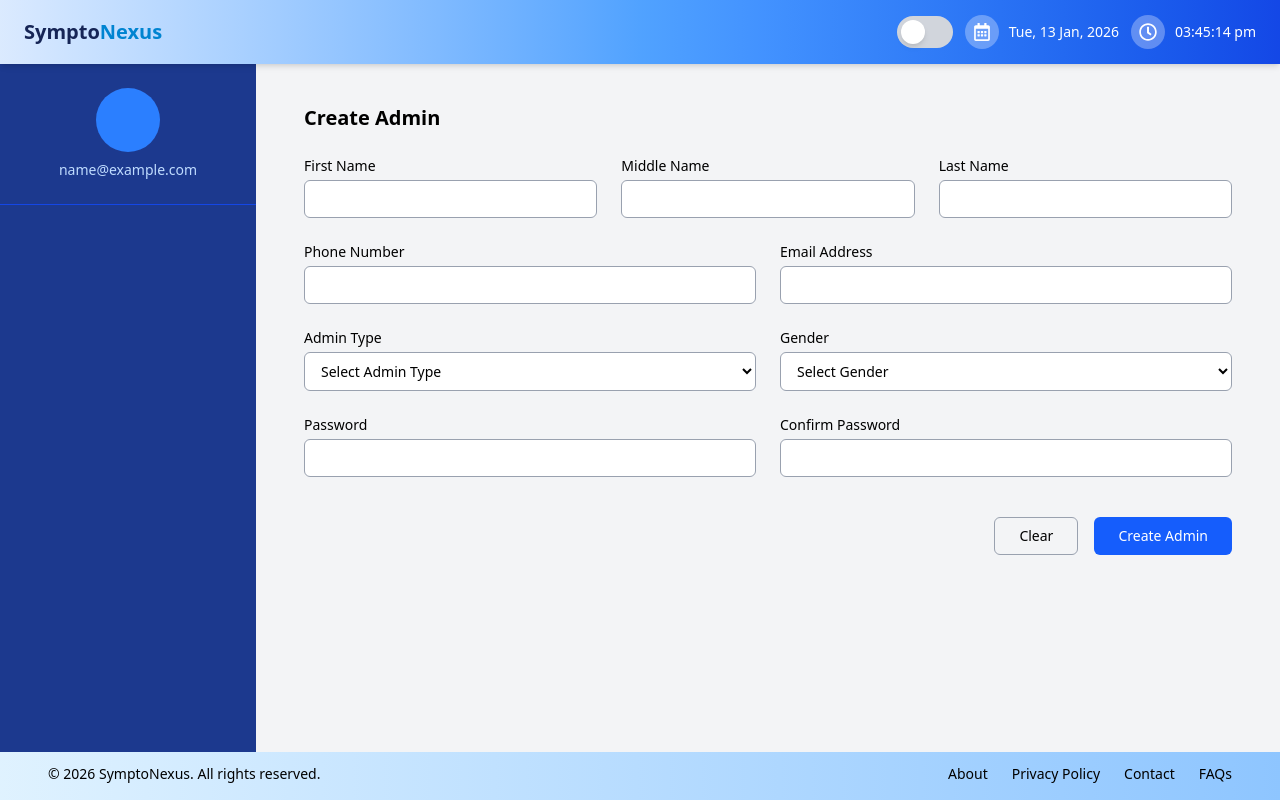
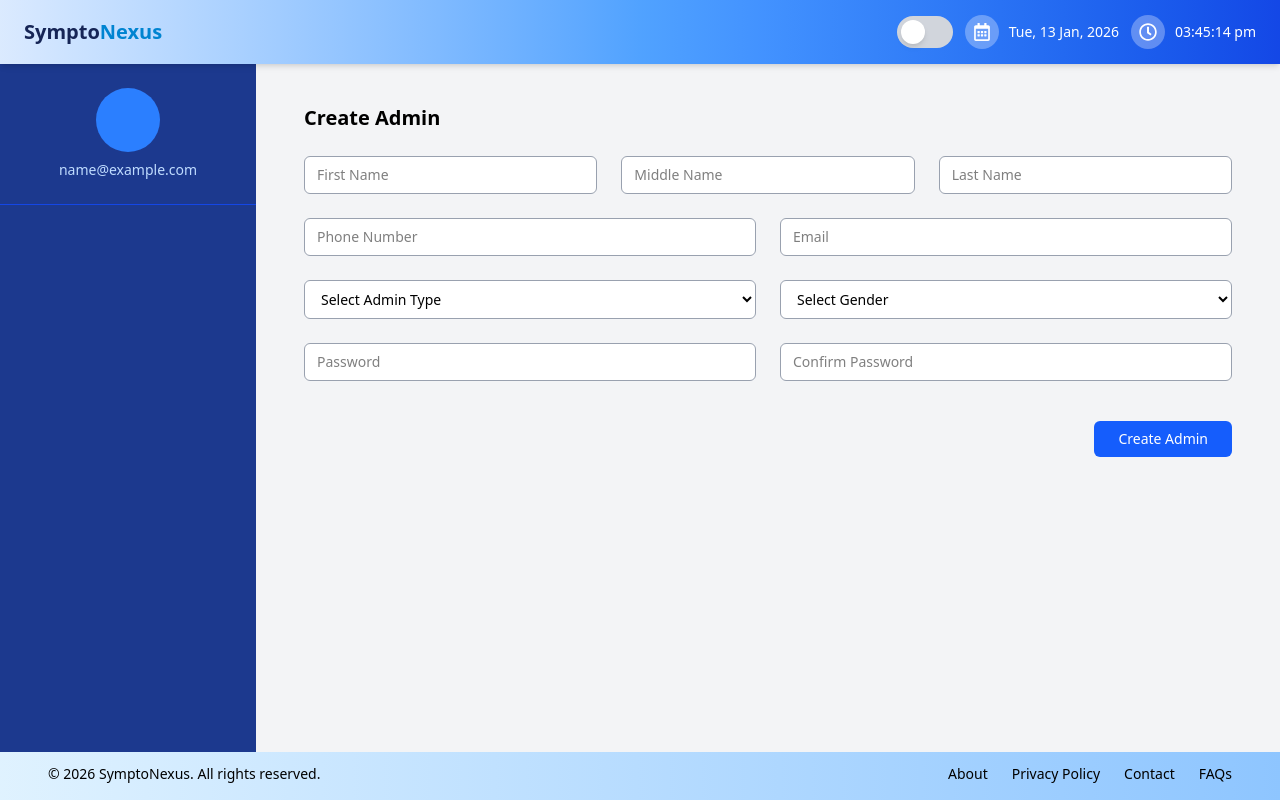
Before and after one commit to Shreya-das2002/final-year-project, a React (Vite) app: page /admin/create_admin in a window 1280 px wide. Built offline with nearby package versions, Linux system fonts and the light colour scheme; sample sign-in values are in the browser's storage.

Commit message:
created admin update

```diff
--- a/src/Environment.ts
+++ b/src/Environment.ts
@@ -306,7 +306,8 @@ export const urls ={
   baseUrl : 'http://localhost:4000/api/',
   loginUrl :'auth/login',
   signupUrl : 'auth/signup',
-  profileurl : 'patient/profile'
+  profileurl : 'patient/profile',
+  createAdminUrl: 'admin/create'
 }
 
 
--- a/src/Screen/Admin/Create Admin/index.tsx
+++ b/src/Screen/Admin/Create Admin/index.tsx
@@ -1,6 +1,13 @@
 import React, { useState } from "react";
+import { useDispatch } from "react-redux";
+import { toast } from "react-hot-toast";
+
+import { createAdminApi } from "../../../services/createAdminApi";
+import { addAdmin } from "../../../../store/slices/adminSlice";
 
 const CreateAdmin = () => {
+  const dispatch = useDispatch();
+
   const [form, setForm] = useState({
     firstName: "",
     middleName: "",
@@ -13,22 +20,96 @@ const CreateAdmin = () => {
     confirmPassword: "",
   });
 
+  const [loading, setLoading] = useState(false);
+
+  /* ================= HANDLERS ================= */
+
   const handleChange = (
     e: React.ChangeEvent<HTMLInputElement | HTMLSelectElement>
   ) => {
     setForm({ ...form, [e.target.name]: e.target.value });
   };
 
-  const handleSubmit = (e: React.FormEvent) => {
+  const mapAdminType = (value: string): number | undefined => {
+    if (value === "Super Admin") return 1;
+    if (value === "Standard Admin") return 2;
+    if (value === "Guest Admin") return 3;
+    return undefined;
+  };
+
+  const mapGender = (value: string): number | undefined => {
+    if (value === "Male") return 1;
+    if (value === "Female") return 2;
+    if (value === "Other") return 3;
+    return undefined;
+  };
+
+  /* ================= SUBMIT ================= */
+
+  const handleSubmit = async (e: React.FormEvent) => {
     e.preventDefault();
 
+    // password validation (same pattern as signup)
     if (form.password !== form.confirmPassword) {
-      alert("Password and Confirm Password must match");
+      toast.error("Password and Confirm Password must match");
       return;
     }
 
-    console.log(form);
+    // resolve required values FIRST
+    const adminTypeValue = mapAdminType(form.adminType);
+    const genderValue = mapGender(form.gender);
+
+    // admin type is REQUIRED
+    if (!adminTypeValue) {
+      toast.error("Please select Admin Type");
+      return;
+    }
+
+    const payload = {
+      first_name: form.firstName,
+      middle_name: form.middleName || undefined,
+      last_name: form.lastName,
+      phone_no: form.phone,
+      email: form.email,
+      admin_type: adminTypeValue, // now always number
+      gender: genderValue,         // optional
+      password: form.password,
     };
+
+    setLoading(true);
+
+    try {
+      const res = await createAdminApi(payload);
+
+      if (res.data.success) {
+        // store in redux (same style as auth/profile)
+        dispatch(addAdmin(res.data.data));
+
+        toast.success("Admin created successfully");
+
+        // reset form
+        setForm({
+          firstName: "",
+          middleName: "",
+          lastName: "",
+          phone: "",
+          email: "",
+          adminType: "",
+          gender: "",
+          password: "",
+          confirmPassword: "",
+        });
+      } else {
+        toast.error(res.data.message || "Failed to create admin");
+      }
+    } catch {
+      toast.error("Something went wrong");
+    } finally {
+      setLoading(false);
+    }
+  };
+
+  /* ================= UI ================= */
 
   const inputClass =
     "w-full rounded-md border border-gray-400 px-3 py-2 text-sm " +
@@ -41,69 +122,50 @@ const CreateAdmin = () => {
       <form className="space-y-6" onSubmit={handleSubmit}>
         {/* PERSONAL DETAILS */}
         <div className="grid grid-cols-1 md:grid-cols-3 gap-6">
-          <div>
-            <label className="block text-sm font-medium mb-1">First Name</label>
           <input
             name="firstName"
             value={form.firstName}
             onChange={handleChange}
             className={inputClass}
+            placeholder="First Name"
           />
-          </div>
-
-          <div>
-            <label className="block text-sm font-medium mb-1">Middle Name</label>
           <input
             name="middleName"
             value={form.middleName}
             onChange={handleChange}
             className={inputClass}
+            placeholder="Middle Name"
           />
-          </div>
-
-          <div>
-            <label className="block text-sm font-medium mb-1">Last Name</label>
           <input
             name="lastName"
             value={form.lastName}
             onChange={handleChange}
             className={inputClass}
+            placeholder="Last Name"
           />
-          </div>
         </div>
 
         {/* CONTACT DETAILS */}
         <div className="grid grid-cols-1 md:grid-cols-2 gap-6">
-          <div>
-            <label className="block text-sm font-medium mb-1">
-              Phone Number
-            </label>
           <input
             name="phone"
             value={form.phone}
             onChange={handleChange}
             className={inputClass}
+            placeholder="Phone Number"
           />
-          </div>
-
-          <div>
-            <label className="block text-sm font-medium mb-1">
-              Email Address
-            </label>
           <input
             type="email"
             name="email"
             value={form.email}
             onChange={handleChange}
             className={inputClass}
+            placeholder="Email"
           />
-          </div>
         </div>
 
         {/* ROLE DETAILS */}
         <div className="grid grid-cols-1 md:grid-cols-2 gap-6">
-          <div>
-            <label className="block text-sm font-medium mb-1">Admin Type</label>
           <select
             name="adminType"
             value={form.adminType}
@@ -112,13 +174,10 @@ const CreateAdmin = () => {
           >
             <option value="">Select Admin Type</option>
             <option>Super Admin</option>
-              <option>Admin</option>
-              <option>Sub Admin</option>
+            <option>Standard Admin</option>
+            <option>Guest Admin</option>
           </select>
-          </div>
 
-          <div>
-            <label className="block text-sm font-medium mb-1">Gender</label>
           <select
             name="gender"
             value={form.gender}
@@ -131,62 +190,35 @@ const CreateAdmin = () => {
             <option>Other</option>
           </select>
         </div>
-        </div>
 
         {/* SECURITY */}
         <div className="grid grid-cols-1 md:grid-cols-2 gap-6">
-          <div>
-            <label className="block text-sm font-medium mb-1">Password</label>
           <input
             type="password"
             name="password"
             value={form.password}
             onChange={handleChange}
             className={inputClass}
+            placeholder="Password"
           />
-          </div>
-
-          <div>
-            <label className="block text-sm font-medium mb-1">
-              Confirm Password
-            </label>
           <input
             type="password"
             name="confirmPassword"
             value={form.confirmPassword}
             onChange={handleChange}
             className={inputClass}
+            placeholder="Confirm Password"
           />
-          </div>
         </div>
 
         {/* ACTIONS */}
         <div className="flex justify-end gap-4 pt-4">
           <button
-            type="reset"
-            onClick={() =>
-              setForm({
-                firstName: "",
-                middleName: "",
-                lastName: "",
-                phone: "",
-                email: "",
-                adminType: "",
-                gender: "",
-                password: "",
-                confirmPassword: "",
-              })
-            }
-            className="px-6 py-2 border border-gray-400 rounded-md text-sm"
-          >
-            Clear
-          </button>
-
-          <button
             type="submit"
+            disabled={loading}
             className="px-6 py-2 bg-blue-600 text-white rounded-md text-sm hover:bg-blue-700"
           >
-            Create Admin
+            {loading ? "Creating..." : "Create Admin"}
           </button>
         </div>
       </form>
--- /dev/null
+++ b/src/services/createAdminApi.ts
@@ -0,0 +1,23 @@
+import { urls } from "../Environment";
+import { API } from "./api";
+
+/* ---------- Payload Type ---------- */
+
+export interface CreateAdminPayload {
+  first_name: string;
+  middle_name?: string;
+  last_name: string;
+  email: string;
+  phone_no: string;
+  admin_type: number;   // 1,2,3
+  gender?: number;      // domain_lookup value
+  password: string;
+}
+
+/* ---------- API Call ---------- */
+
+export const createAdminApi = (data: CreateAdminPayload) => {
+  return API.post(urls.createAdminUrl, data, {
+    validateStatus: () => true, // accept all status codes
+  });
+};
--- /dev/null
+++ b/store/slices/adminSlice.ts
@@ -0,0 +1,64 @@
+import { createSlice } from "@reduxjs/toolkit";
+import type { PayloadAction } from "@reduxjs/toolkit";
+
+/* ================= ADMIN TYPES ================= */
+
+interface Admin {
+  admin_user_id: number;
+  first_name: string;
+  middle_name: string | null;
+  last_name: string;
+  email: string;
+  phone_no: string;
+  gender: number | null;
+  user_type: number;
+  status?: string;
+}
+
+/* ================= ADMIN STATE ================= */
+
+interface AdminState {
+  admins: Admin[];
+}
+
+/* ================= INITIAL STATE ================= */
+
+const initialState: AdminState = {
+  admins: [],
+};
+
+/* ================= SLICE ================= */
+
+const adminSlice = createSlice({
+  name: "admin",
+  initialState,
+  reducers: {
+    addAdmin(
+      state,
+      action: PayloadAction<Admin>
+    ) {
+      state.admins.push(action.payload);
+    },
+
+    setAdmins(
+      state,
+      action: PayloadAction<Admin[]>
+    ) {
+      state.admins = action.payload;
+    },
+
+    clearAdmins(state) {
+      state.admins = [];
+    },
+  },
+});
+
+/* ================= EXPORTS ================= */
+
+export const {
+  addAdmin,
+  setAdmins,
+  clearAdmins,
+} = adminSlice.actions;
+
+export default adminSlice.reducer;
--- a/store/store.ts
+++ b/store/store.ts
@@ -1,9 +1,12 @@
 import { configureStore } from "@reduxjs/toolkit";
 import authReducer from "./slices/authSlice";
+import adminReducer from "./slices/adminSlice";
+
 
 export const store = configureStore({
   reducer: {
     auth: authReducer,
+    admin: adminReducer
   },
 });
 
```
Lines whose indentation alone changed are shown as unchanged.
